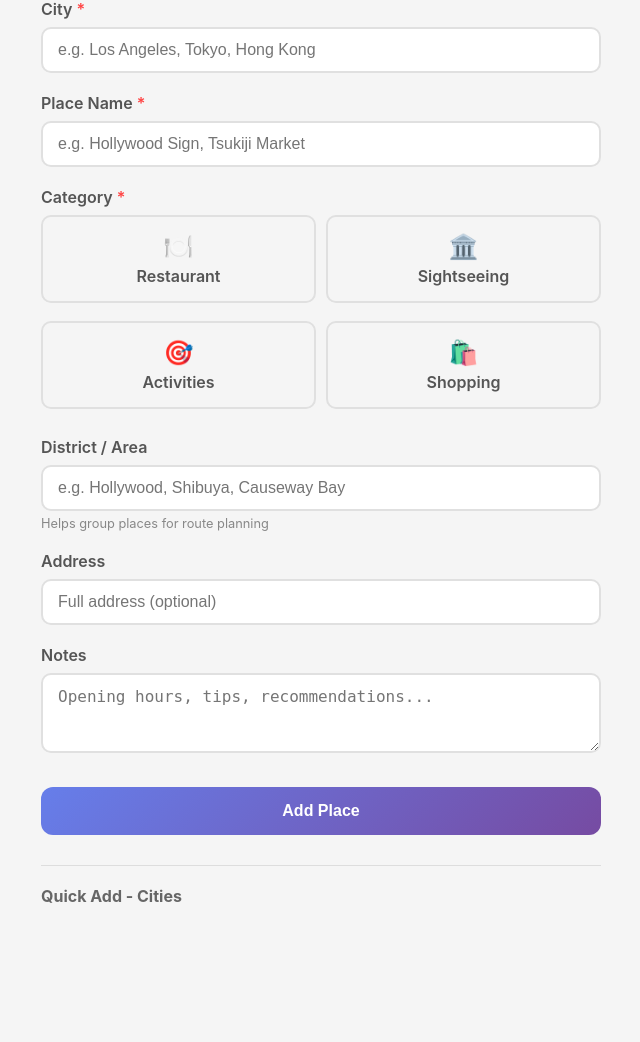
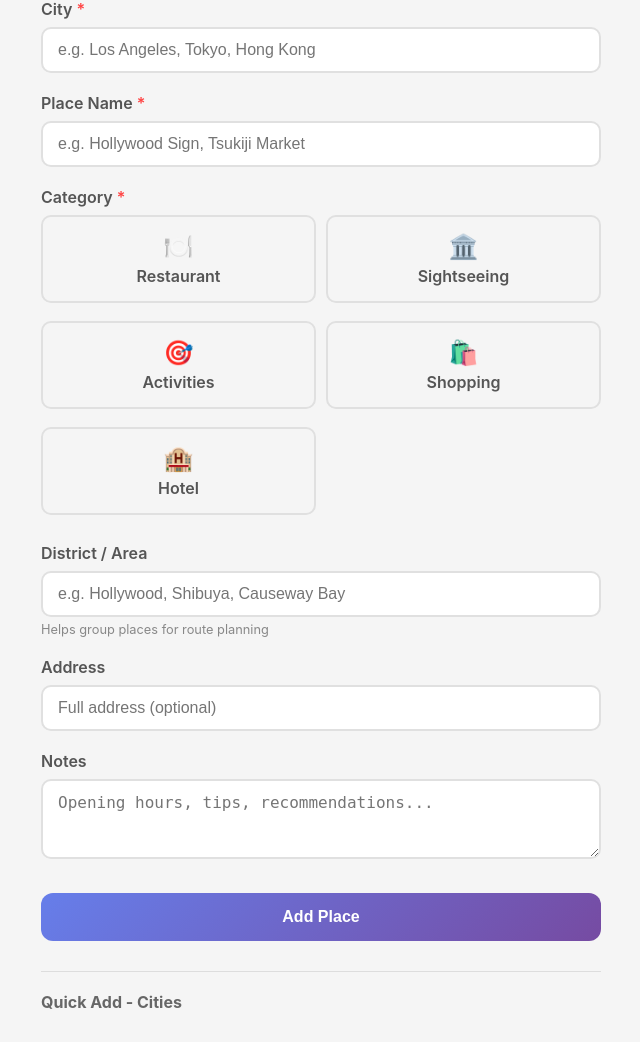
Before and after one commit to mandyc207/travel-app, a Flask app: page /add in a window 1280 px wide. Shown: the part 90-1132 px from the top of the page, without its empty margins (319-959 px from the left). Before the commit the page ends 993 px from the top, so only its background shows below. Run offline with Flask 3, Linux system fonts and the light colour scheme; data that the repository does not hold is empty.

Commit message:
Add Hotel category support

```diff
--- a/templates/add.html
+++ b/templates/add.html
@@ -122,6 +122,7 @@
         .category-option[value="Sightseeing"] + label .emoji::before { content: "🏛️"; }
         .category-option[value="Activities"] + label .emoji::before { content: "🎯"; }
         .category-option[value="Shopping"] + label .emoji::before { content: "🛍️"; }
+        .category-option[value="Hotel"] + label .emoji::before { content: "🏨"; }
 
         .submit-btn {
             width: 100%;
@@ -221,6 +222,12 @@
                         <span class="emoji"></span>
                         Shopping
                     </label>
+
+                    <input type="radio" id="cat-hotel" name="category" value="Hotel" class="category-option">
+                    <label for="cat-hotel">
+                        <span class="emoji"></span>
+                        Hotel
+                    </label>
                 </div>
             </div>
 
--- a/templates/index.html
+++ b/templates/index.html
@@ -10,6 +10,7 @@
             --sightseeing: #4ECDC4;
             --activities: #45B7D1;
             --shopping: #96CEB4;
+            --hotel: #9B59B6;
             --default: #95A5A6;
         }
 
@@ -216,6 +217,7 @@
         .category-sightseeing { background: var(--sightseeing); }
         .category-activities { background: var(--activities); }
         .category-shopping { background: var(--shopping); }
+        .category-hotel { background: #9B59B6; }
 
         .empty-state {
             text-align: center;
--- a/templates/map.html
+++ b/templates/map.html
@@ -36,6 +36,7 @@
         .category-Sightseeing { background: #4ECDC4; }
         .category-Activities { background: #45B7D1; }
         .category-Shopping { background: #96CEB4; }
+        .category-Hotel { background: #9B59B6; }
     </style>
 </head>
 <body>
@@ -70,7 +71,8 @@
         'Food': '#FF6B6B',
         'Sightseeing': '#4ECDC4',
         'Activities': '#45B7D1',
-        'Shopping': '#96CEB4'
+        'Shopping': '#96CEB4',
+        'Hotel': '#9B59B6'
     };
 
     const markers = {};
```
